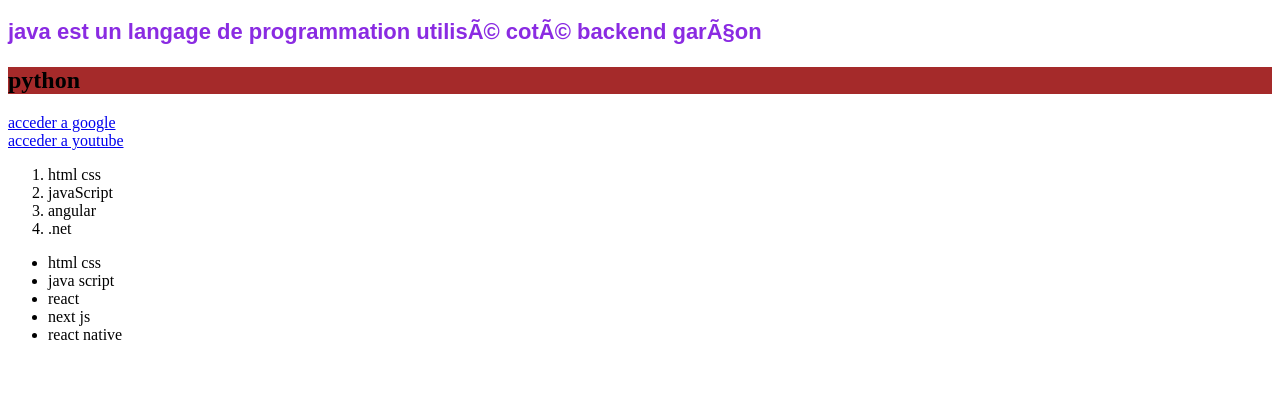
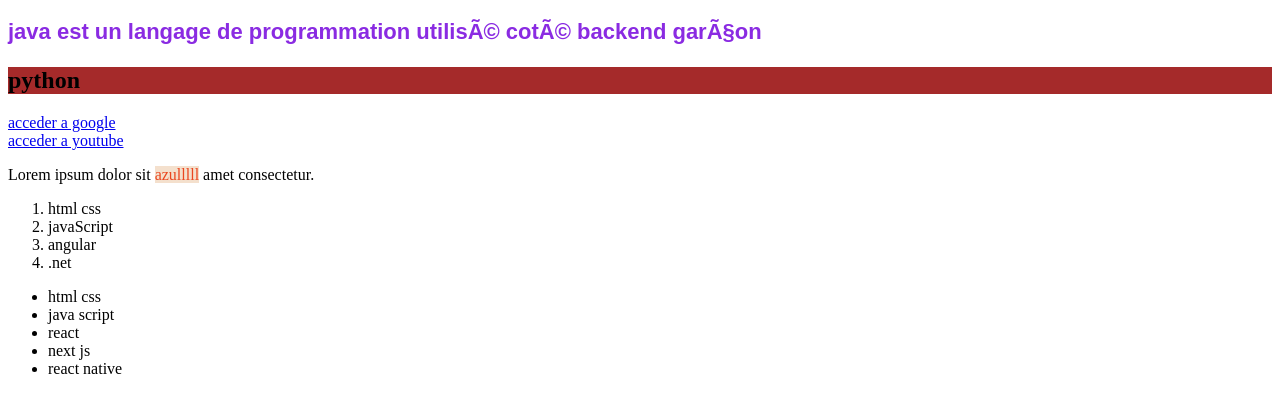
Before and after one commit to SoniaAdda/HtmlCss, a plain HTML site: page Index.html in a window 1280 px wide. Shown: the part 109-522 px from the top of the page. Drawn offline with Linux system fonts and the light colour scheme.

Commit message:
try color in css

```diff
--- a/Index.html
+++ b/Index.html
@@ -2,7 +2,7 @@
 <html lang="fn">
 <head>
     <!-- <meta charset="UTF-8">  -->
-    <!-- <link rel="stylesheet" href="style.css">  -->
+    <link rel="stylesheet" href="style.css">
     <!--  pour lier le fichier html et le fichier  css -->
     <title>Soniaadda</title>
 </head>
@@ -16,6 +16,8 @@
     <!-- target .. pour afficher le lien dans un nouvel onglet -->
     <!-- a c'est pour le lien  -->
     <!-- href pour parametre -->
+    <p>Lorem ipsum dolor sit <span>azulllll</span> amet consectetur.</p>
+    <!--  span pour selectionner une partie du paragraphe  -->
     <ol>
         <!-- une liste ordonnée -->
         <li> html css </li>
--- /dev/null
+++ b/monstyle.css
@@ -0,0 +1,13 @@
+h1{
+    text-align: center ;
+
+}
+p{
+    color: purple;
+    /* pour la taille */
+    font-size: 22px;
+    /* pour la police */
+    font-family: Arial, Helvetica, sans-serif;
+    /* c'est pour rendre le texte en gras */
+    font-weight: bold;
+}
--- a/style.css
+++ b/style.css
@@ -1,13 +1,4 @@
-h1{
-    text-align: center ;
-
+p span{
+    color: #ea4720;
+    background-color: rgba(200, 100, 7,0.2);
 }
-p{
-    color: purple;
-    /* pour la taille */
-    font-size: 22px;
-    /* pour la police */
-    font-family: Arial, Helvetica, sans-serif;
-    /* c'est pour rendre le texte en gras */
-    font-weight: bold;
-}
```
